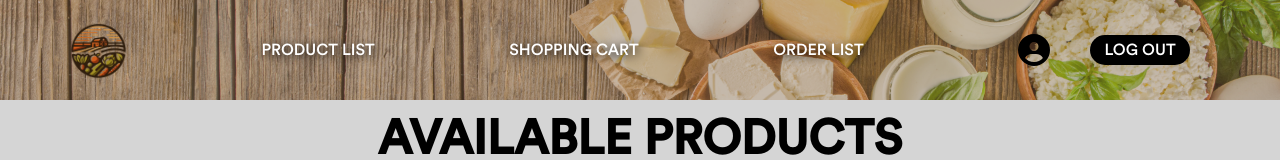
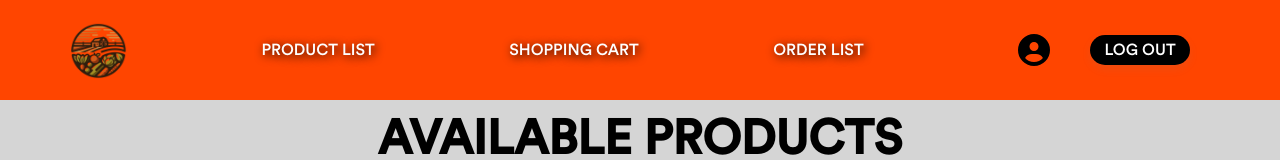
Before and after one commit to lorenzzzeu/CMSC-100-U1L-Project, a React (Vite) app: page /customer-page/product-list in a window 1280 px wide. Shown: the top 160 px of the page. Built offline with nearby package versions, Linux system fonts and the light colour scheme; no server answers; sample sign-in values are in the browser's storage.

Commit message:
ui: customer page

```diff
--- a/src/style/customer/customerhome.css
+++ b/src/style/customer/customerhome.css
@@ -7,9 +7,10 @@
     padding: 0px 70px;
     position: fixed;
     width: 100%;
-    background-image: url('/src/img/customerHeader.png');
+    /* background-image: url('/src/img/customerHeader.png');
     background-position: center;
-    background-size: cover;
+    background-size: cover;  */
+    background-color: var(--hover);
     height: 100px;
     z-index: 1;
 }
```
